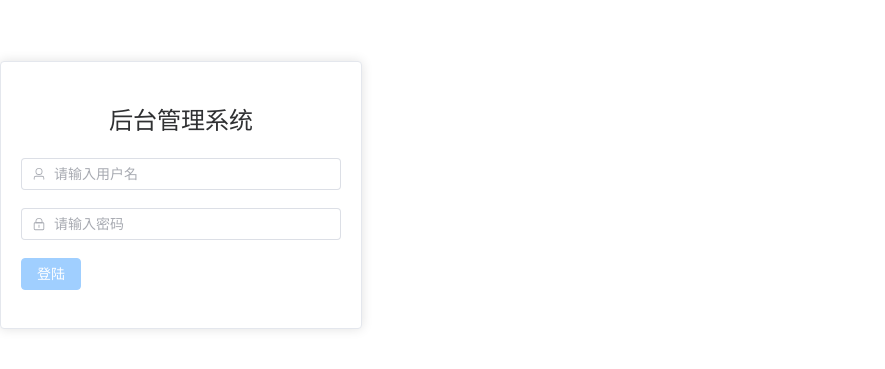
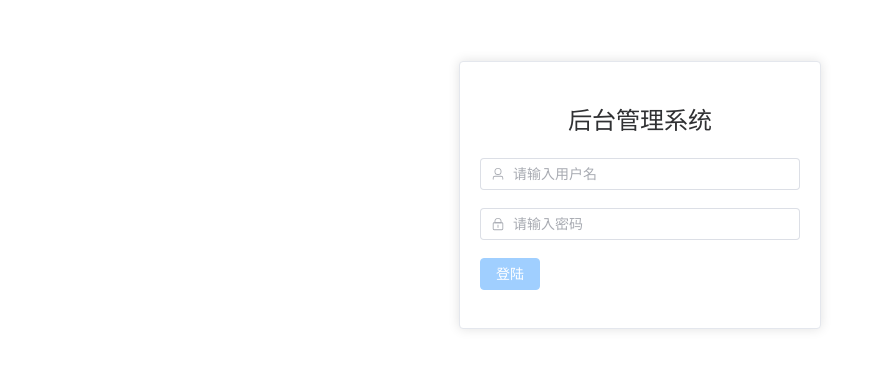
Before and after one commit to solunara/msfs, a Vue app: page /#/login in a window 1280 px wide. Shown: the part 205-574 px from the top of the page, without its empty margins (0-885 px from the left). Built offline with nearby package versions, Linux system fonts and the light colour scheme.

Commit message:
首页logo添加路由，修复初始布局后登陆页不居中问题

```diff
--- a/src/views/Login.vue
+++ b/src/views/Login.vue
@@ -1,4 +1,5 @@
 <template>
+    <div id="login" style="width: 100vw;">
         <el-card style="max-width: 360px" class="box-card">
         <h2>后台管理系统</h2>
         <el-form
@@ -35,6 +36,7 @@
             </el-form-item>
         </el-form>
         </el-card>
+    </div>
 </template>
 
 <script setup>
@@ -92,8 +94,6 @@
         }
     })
 }
-
-
 </script>
 
 <style lang="scss" scoped>
@@ -105,5 +105,6 @@
     }
     .box-card {
         width: 480px;
+        margin: 0 auto;
     }
 </style>
--- a/src/views/layout/Layout.vue
+++ b/src/views/layout/Layout.vue
@@ -19,17 +19,14 @@ import Header from './components/Header.vue';
 
 </script>
 
-<style lang="scss" scoped>
+<style lang="less" scoped>
 .el-container {
     height: 100vh;
     width: 100vw;
-    container {
+    .el-container__el-container {
         display: flex;
-    flex-direction: column;
+        flex-direction: column;
     }
 }
-.el-container__el-container {
-    display: flex;
-    flex-direction: column;
-}
+
 </style>
--- a/src/views/layout/components/Aside.vue
+++ b/src/views/layout/components/Aside.vue
@@ -2,10 +2,12 @@
     <el-aside width="240px" style="border-right: 1px solid #cccccc;">
         <!-- logo -->
         <div class="aside-logo">
-            <el-button text style="font-size: 24px;">
-                <el-icon size="24px" style="margin-right: 10px;"><MostlyCloudy /></el-icon>
-                default
-            </el-button>
+            <router-link to="/">
+                <el-button text style="font-size: 24px;">
+                    <el-icon size="24px" style="margin-right: 10px;"><MostlyCloudy /></el-icon>
+                    default
+                </el-button>
+            </router-link>
         </div>
     </el-aside>
 </template>
```
Lines whose indentation alone changed are shown as unchanged.
